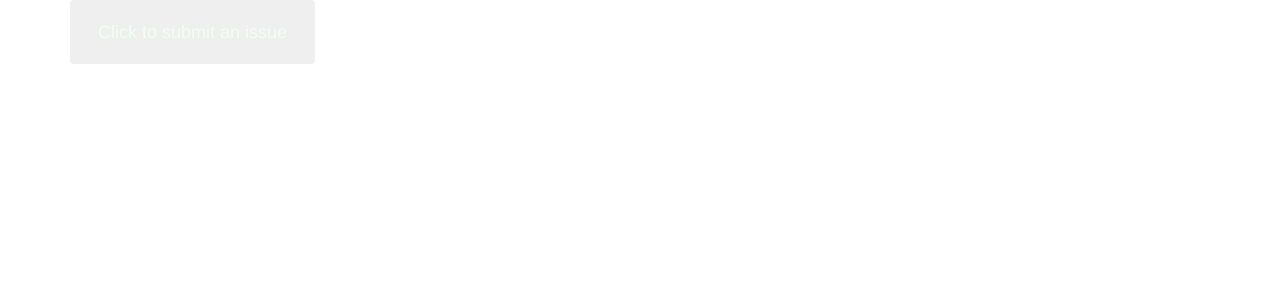
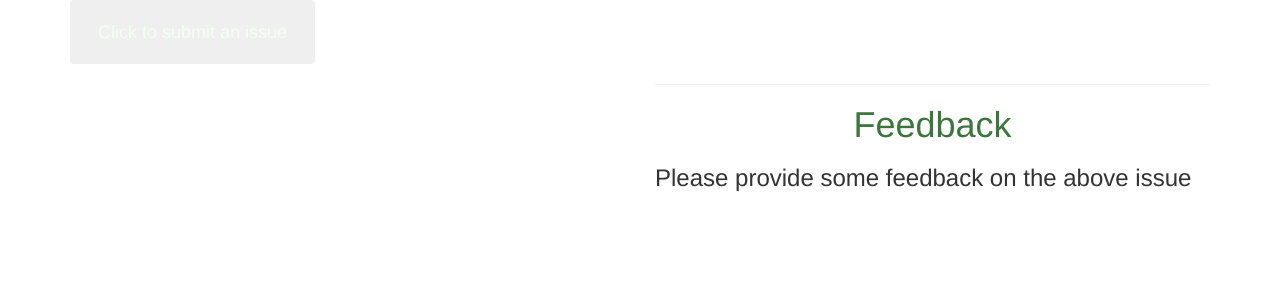
Before and after one commit to gabyxbinnaeah/Help-Desk, a Flask app: page / in a window 1280 px wide. Shown: the top 300 px of the page. Run offline with Flask 2, Linux system fonts and the light colour scheme; data that the repository does not hold is empty; some libraries are stand-ins or nearby versions.

Commit message:
add column to student.html

```diff
--- a/app/main/views.py
+++ b/app/main/views.py
@@ -6,7 +6,7 @@ from flask_login import login_required, current_user
 from ..import db
 
 @main.route('/', methods=['GET','POST'])
-def index():
+def student():
     problems = Problem.get_problems()
     title = 'student issues'
 
@@ -25,7 +25,7 @@ def new_post():
         db.session.add(new_problem)
         db.session.commit()
 
-        return redirect(url_for('main.index'))
+        return redirect(url_for('main.student'))
 
     return render_template('problem.html', problem_form = problem_form)
 
@@ -43,6 +43,7 @@ def new_Comment(id):
 
         db.session.add(new_comment)
         db.session.commit()
+        return redirect(url_for('main.student'))
 
     return render_template('comments.html', comment_form=comment_form, descriptions=descriptions, problem=problem)
 
--- a/app/templates/student.html
+++ b/app/templates/student.html
@@ -19,6 +19,8 @@
                 <a style="text-align: center; color: honeydew;" class="navbar-brand"
                 href="/new_problem/new">Click to submit an issue</a>
               </button>
+              <div class="row">
+                  <div class="col-md-6">
                     {% for problem in problems %}
                     <div class="panel">
                         <h1>{{problem.title}}</h1>
@@ -30,4 +32,26 @@
 
                         {% endfor %}
                   </div>
+                  <div class="col-md-6">
+                    <hr>
+                    <h1 class="text text-center text-success">Feedback</h1>
+
+                    {% if descriptions %}
+                    {% for description in descriptions %}
+
+                    <div class="panel" style="margin-left: 20pxpx;">
+                        <h3>Hello: this is {{description.name}} from the department of {{description.department}}</h3>
+                        <p style="font-family: Pangolin; font-size: large; font-weight: bold;">{{ description.description }}</p>
+                        <p style="font-style: italic; font-size: large;">{{description.date_posted.date()}} at {{description.date_posted.time()}}</p>
+                        <button class="btn btn-info"> <a href="{{url_for('main.deleteComment',id=description.id)}}" style="font-size: 25px; color: honeydew;">Delete Comment</a></button>
+                    <hr>
+                    {% endfor %}
+                    {% else %}
+                    <h3>Please provide some feedback on the above issue</h3>
+                    {%endif%}
+                </div>
+                  </div>
+              </div>
+
+        </div>
 {% endblock %}
```
Also changed, not shown: app/templates/comments.html (+0 -14 lines), 1 other file. Lines whose indentation alone changed are shown as unchanged.
